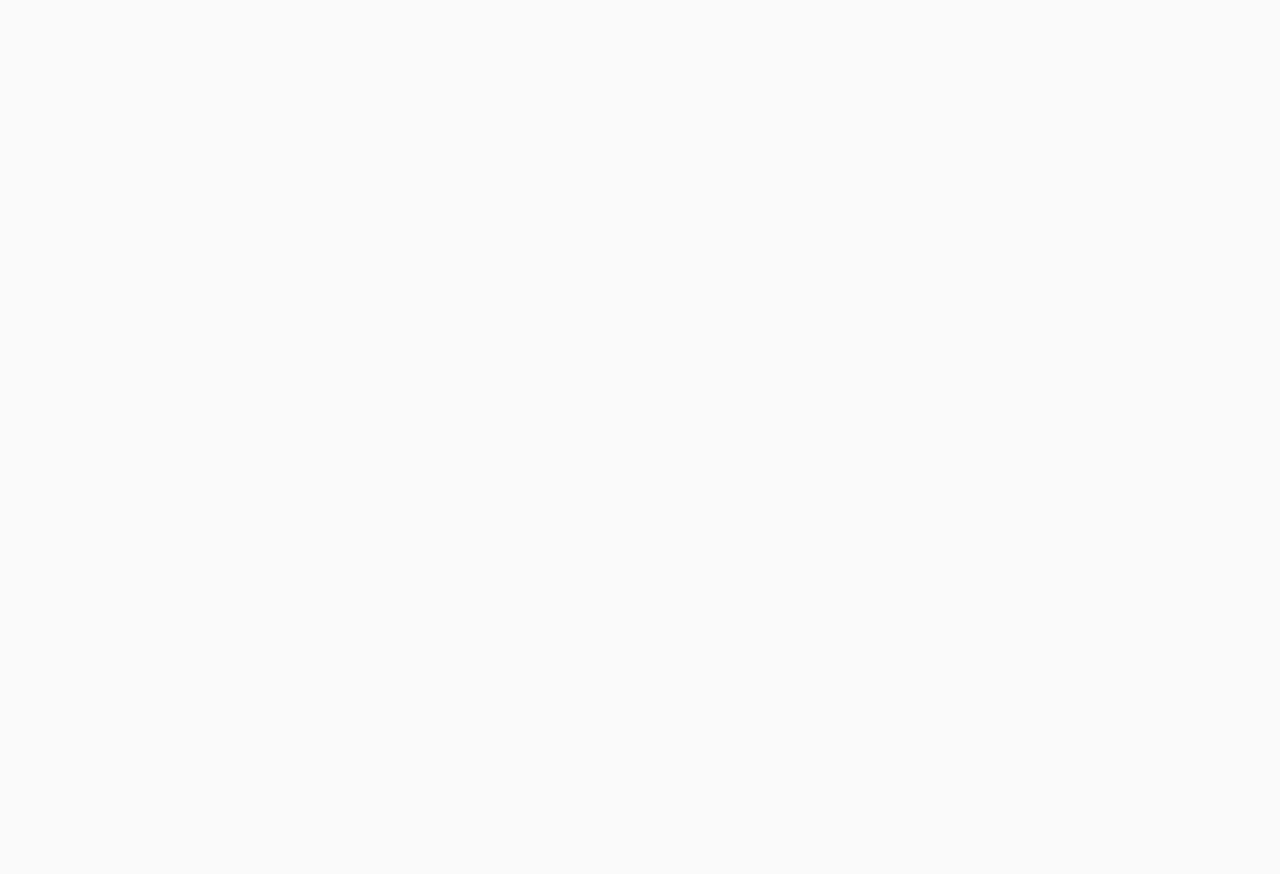
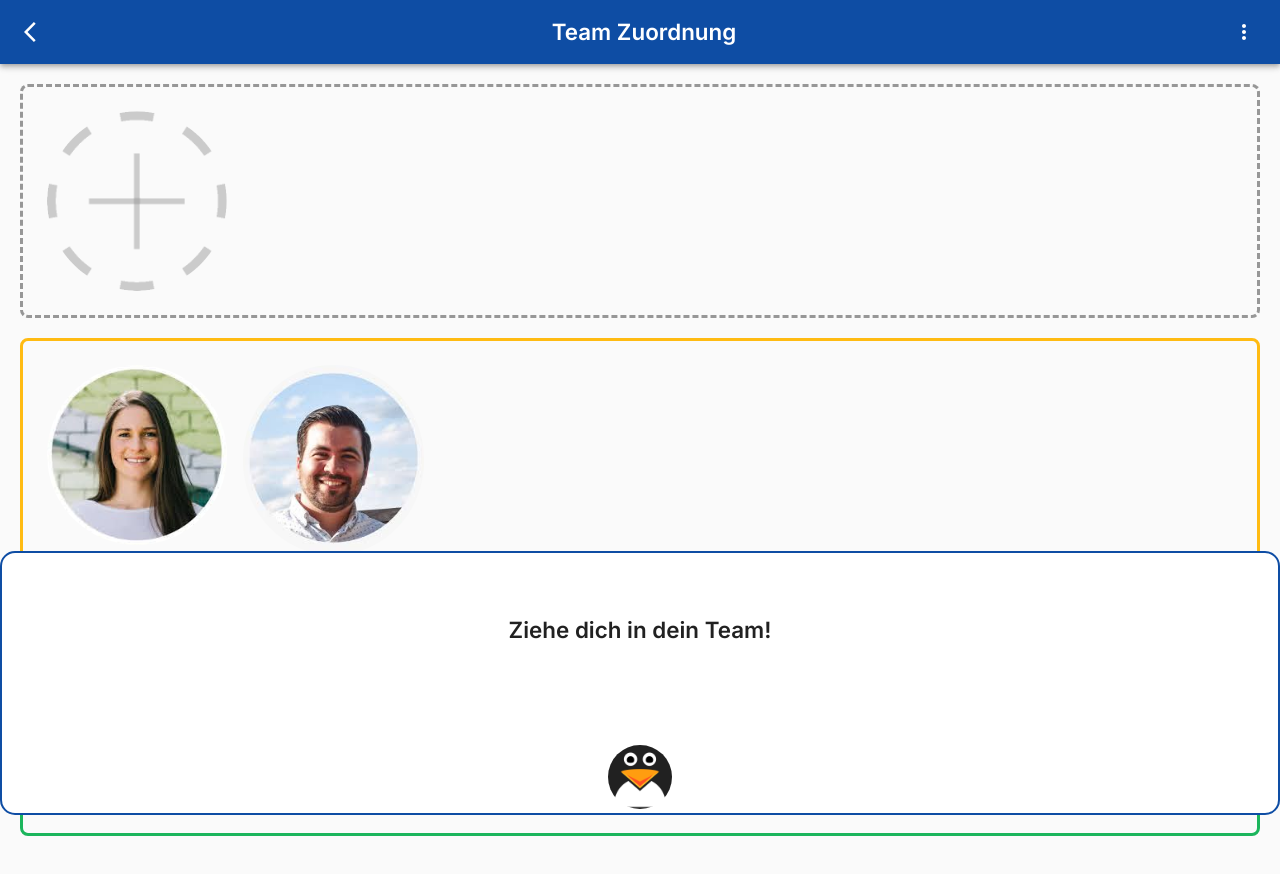
Before and after one commit to MManthey/PartyMash, a React (Create React App) app: page /teams in a window 1280 px wide. Before the commit the page ends 800 px from the top, so only its background shows below. Built offline with nearby package versions, Linux system fonts and the light colour scheme.

Commit message:
Renamed TeamZuordnen to Teams for more general understanding

```diff
--- a/src/App.js
+++ b/src/App.js
@@ -1,7 +1,7 @@
 import React from "react";
 import Home from "./pages/Home";
 import TournamentOverview from "./pages/TournamentOverview";
-import TeamZuordnenPage from "./pages/TeamZuordnenPage";
+import Teams from "./pages/Teams";
 import CreateRoundTournament from "./pages/CreateRoundTournament";
 import CreateKnockoutTournament from "./pages/CreateKnockoutTournament";
 import TournamentPreview from "./pages/TournamentPreview";
@@ -86,7 +86,7 @@ function App() {
               )}
             />
             <Route path="/tournamentOverview" component={TournamentOverview} />
-            <Route path="/teamZuordnen" component={TeamZuordnenPage} />
+            <Route path="/teams" component={Teams} />
             <Route path="/tournamentPreview" component={TournamentPreview} />
             <Route path="/enterResult" component={EnterResult} />
             <Route
--- a/src/pages/CreateKnockoutTournament.js
+++ b/src/pages/CreateKnockoutTournament.js
@@ -100,7 +100,7 @@ function CreateRoundTournament() {
                 variant="contained"
                 size="large"
                 component={Link}
-                to="/teamZuordnen"
+                to="/teams"
               >
                 <Typography variant="button">Lobby erstellen</Typography>
               </Button>
--- a/src/pages/CreateRoundTournament.js
+++ b/src/pages/CreateRoundTournament.js
@@ -99,7 +99,7 @@ function CreateRoundTournament() {
                 variant="contained"
                 size="large"
                 component={Link}
-                to="/teamZuordnen"
+                to="/teams"
               >
                 <Typography variant="button">Lobby erstellen</Typography>
               </Button>
--- a/src/pages/TeamZuordnenPage.js
+++ b/src/pages/Teams.js
@@ -7,7 +7,7 @@ import Dialog from "@material-ui/core/Dialog";
 import { makeStyles } from "@material-ui/core/styles";
 import QROverlay from "../components/QROverlay";
 
-function TeamZuordnenPage() {
+function Teams() {
 
   const [modalVisible, setModal] = React.useState(false);
 
@@ -89,4 +89,4 @@ function TeamZuordnenPage() {
   );
 }
 
-export default TeamZuordnenPage;
+export default Teams;
```
